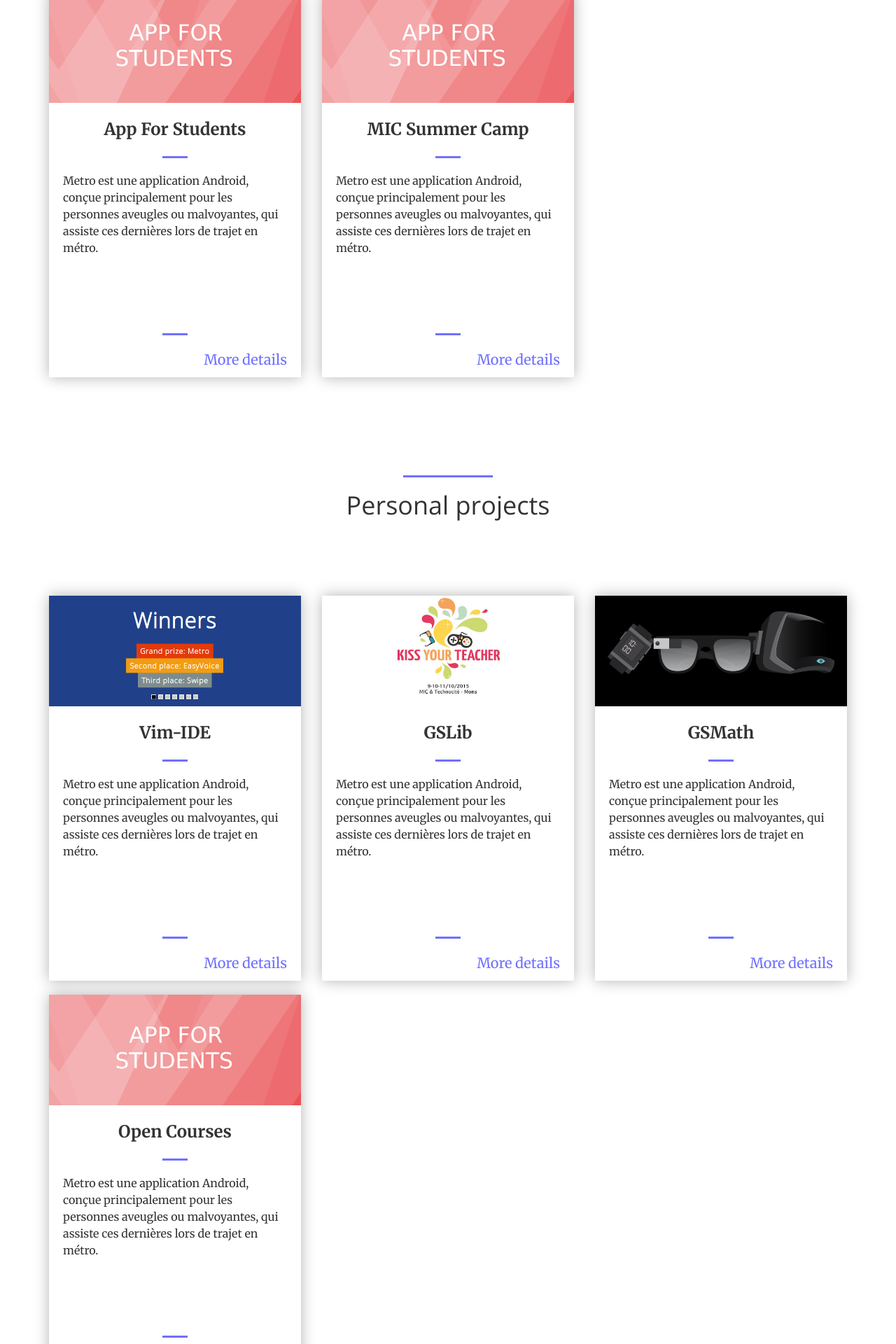
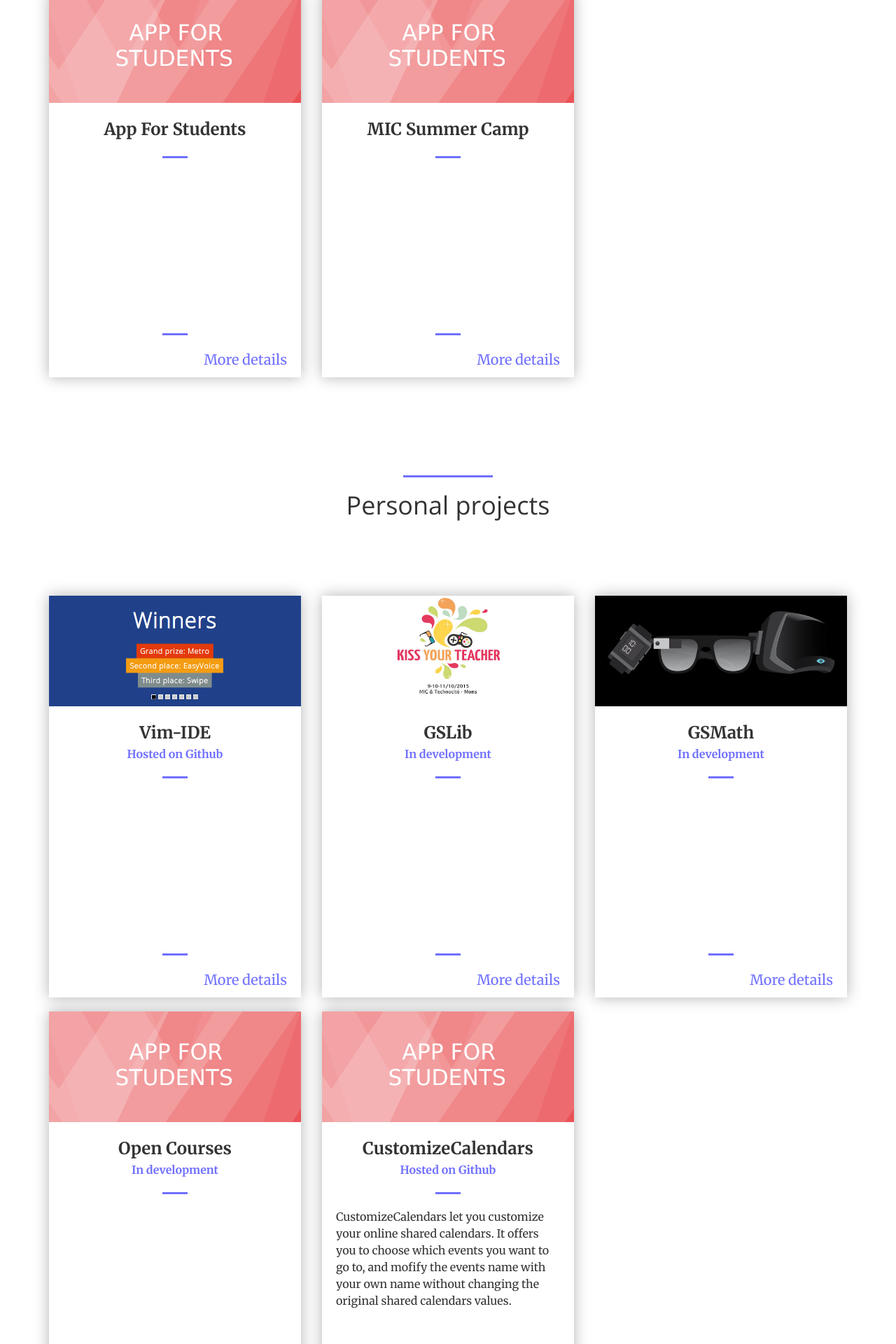
Before and after one commit to dannywillems/danny-willems.be, a PHP site: page / in a window 1280 px wide. Shown: the part 2215-4135 px from the top of the page at 70% size. Run offline with PHP 8.4, Linux system fonts and the light colour scheme.

Commit message:
update card content

```diff
--- a/index.php
+++ b/index.php
@@ -261,10 +261,6 @@
                         <hr></hr>
                         <div class="card-content">
                             <p>
-                                 Metro est une application Android, conçue
-                                 principalement pour les personnes aveugles ou
-                                 malvoyantes, qui assiste ces dernières lors de
-                                 trajet en métro.
                             </p>
                         </div>
                         <hr></hr>
@@ -286,10 +282,6 @@
                         <hr></hr>
                         <div class="card-content">
                             <p>
-                                 Metro est une application Android, conçue
-                                 principalement pour les personnes aveugles ou
-                                 malvoyantes, qui assiste ces dernières lors de
-                                 trajet en métro.
                             </p>
                         </div>
                         <hr></hr>
@@ -319,14 +311,11 @@
                         </div>
                         <div class="card-header">
                             <p class="card-title">Vim-IDE</p>
+                            <p class="card-subtitle"><a href="http://github.com/vim-ide/vim-ide">Hosted on Github</a></p>
                         </div>
                         <hr></hr>
                         <div class="card-content">
                             <p>
-                                 Metro est une application Android, conçue
-                                 principalement pour les personnes aveugles ou
-                                 malvoyantes, qui assiste ces dernières lors de
-                                 trajet en métro.
                             </p>
                         </div>
                         <hr></hr>
@@ -344,14 +333,11 @@
                         </div>
                         <div class="card-header">
                             <p class="card-title">GSLib</p>
+                            <p class="card-subtitle">In development</p>
                         </div>
                         <hr></hr>
                         <div class="card-content">
                             <p>
-                                 Metro est une application Android, conçue
-                                 principalement pour les personnes aveugles ou
-                                 malvoyantes, qui assiste ces dernières lors de
-                                 trajet en métro.
                             </p>
                         </div>
                         <hr></hr>
@@ -369,14 +355,11 @@
                         </div>
                         <div class="card-header">
                             <p class="card-title">GSMath</p>
+                            <p class="card-subtitle">In development</p>
                         </div>
                         <hr></hr>
                         <div class="card-content">
                             <p>
-                                 Metro est une application Android, conçue
-                                 principalement pour les personnes aveugles ou
-                                 malvoyantes, qui assiste ces dernières lors de
-                                 trajet en métro.
                             </p>
                         </div>
                         <hr></hr>
@@ -394,14 +377,11 @@
                         </div>
                         <div class="card-header">
                             <p class="card-title">Open Courses</p>
+                            <p class="card-subtitle">In development</p>
                         </div>
                         <hr></hr>
                         <div class="card-content">
                             <p>
-                                 Metro est une application Android, conçue
-                                 principalement pour les personnes aveugles ou
-                                 malvoyantes, qui assiste ces dernières lors de
-                                 trajet en métro.
                             </p>
                         </div>
                         <hr></hr>
@@ -412,6 +392,35 @@
                         </div>
                     </div>
                 </div>
+                <div class="col-xs-12 col-md-6 col-lg-4">
+                    <div class="card">
+                        <div class="card-image">
+                            <img class="" src="img/appforstudents.png">
+                        </div>
+                        <div class="card-header">
+                            <p class="card-title">CustomizeCalendars</p>
+                            <p class="card-subtitle"><a href="http://github.com/dannywillems/customizecalendars.ionic">Hosted on Github</a></p>
+                        </div>
+                        <hr></hr>
+                        <div class="card-content">
+                            <p>
+                                CustomizeCalendars let you customize your
+                                online shared calendars. It offers you to
+                                choose which events you want to go to, and
+                                mofify the events name with your own name
+                                without changing the original shared calendars
+                                values.
+                            </p>
+                        </div>
+                        <hr></hr>
+                        <div class="card-footer">
+                            <p>
+                                 <a href="#">More details</a>
+                            </p>
+                        </div>
+                    </div>
+                </div>
+
             </div>
         </div>
     </section>
@@ -435,10 +444,6 @@
                         <hr></hr>
                         <div class="card-content">
                             <p>
-                                 Metro est une application Android, conçue
-                                 principalement pour les personnes aveugles ou
-                                 malvoyantes, qui assiste ces dernières lors de
-                                 trajet en métro.
                             </p>
                         </div>
                         <hr></hr>
@@ -460,10 +465,6 @@
                         <hr></hr>
                         <div class="card-content">
                             <p>
-                                 Metro est une application Android, conçue
-                                 principalement pour les personnes aveugles ou
-                                 malvoyantes, qui assiste ces dernières lors de
-                                 trajet en métro.
                             </p>
                         </div>
                         <hr></hr>
```
